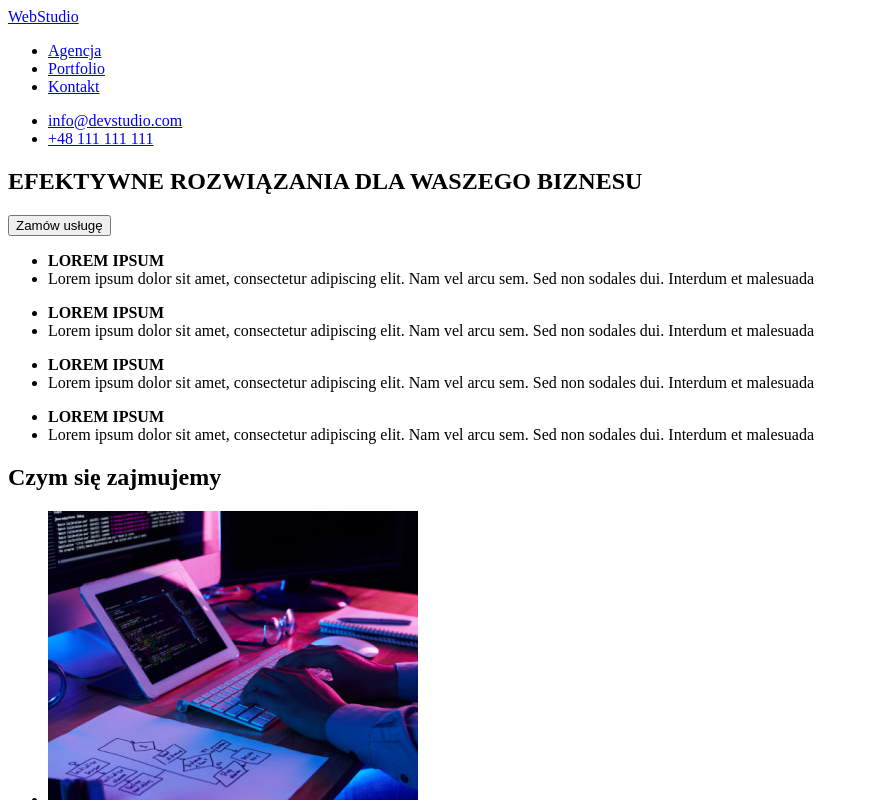
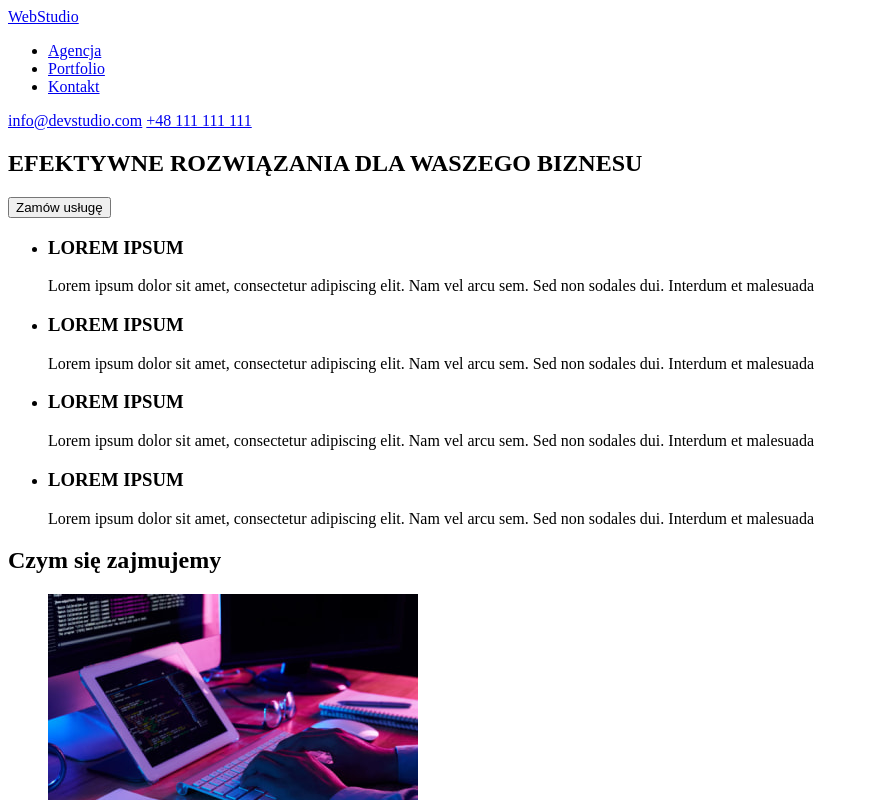
Before and after one commit to TobeGness/goit-markup-hw-01, a plain HTML site: page index.html in a window 1280 px wide. Shown: the top 800 px of the page, without its empty margins (0-869 px from the left). Drawn offline with Linux system fonts and the light colour scheme.

Commit message:
3 mentor comments first fix

```diff
--- a/index.html
+++ b/index.html
@@ -16,10 +16,10 @@
           <li><a href="#">Kontakt</a></li>
         </ul>
       </nav>
-      <ul>
-        <li><a href="mailto:info@devstudio.com">info@devstudio.com</a></li>
-        <li><a href="tel:+48111111111">+48 111 111 111</a></li>
-      </ul>
+      <div>
+        <a href="mailto:info@devstudio.com">info@devstudio.com</a>
+        <a href="tel:+48111111111">+48 111 111 111</a>
+      </div>
     </header>
 
     <main>
@@ -27,36 +27,30 @@
         <h1>EFEKTYWNE ROZWIĄZANIA DLA WASZEGO BIZNESU</h1>
         <button type="button">Zamów usługę</button>
       </section>
-      <div>
+      <section>
         <ul>
-          <li><b>LOREM IPSUM</b></li>
           <li>
+            <h3>LOREM IPSUM</h3>
+            Lorem ipsum dolor sit amet, consectetur adipiscing elit. Nam vel
+            arcu sem. Sed non sodales dui. Interdum et malesuada
+          </li>
+          <li>
+            <h3>LOREM IPSUM</h3>
+            Lorem ipsum dolor sit amet, consectetur adipiscing elit. Nam vel
+            arcu sem. Sed non sodales dui. Interdum et malesuada
+          </li>
+          <li>
+            <h3>LOREM IPSUM</h3>
+            Lorem ipsum dolor sit amet, consectetur adipiscing elit. Nam vel
+            arcu sem. Sed non sodales dui. Interdum et malesuada
+          </li>
+          <li>
+            <h3>LOREM IPSUM</h3>
             Lorem ipsum dolor sit amet, consectetur adipiscing elit. Nam vel
             arcu sem. Sed non sodales dui. Interdum et malesuada
           </li>
         </ul>
-        <ul>
-          <li><b>LOREM IPSUM</b></li>
-          <li>
-            Lorem ipsum dolor sit amet, consectetur adipiscing elit. Nam vel
-            arcu sem. Sed non sodales dui. Interdum et malesuada
-          </li>
-        </ul>
-        <ul>
-          <li><b>LOREM IPSUM</b></li>
-          <li>
-            Lorem ipsum dolor sit amet, consectetur adipiscing elit. Nam vel
-            arcu sem. Sed non sodales dui. Interdum et malesuada
-          </li>
-        </ul>
-        <ul>
-          <li><b>LOREM IPSUM</b></li>
-          <li>
-            Lorem ipsum dolor sit amet, consectetur adipiscing elit. Nam vel
-            arcu sem. Sed non sodales dui. Interdum et malesuada
-          </li>
-        </ul>
-      </div>
+      </section>
       <div>
         <h2>Czym się zajmujemy</h2>
         <ul>
@@ -90,8 +84,10 @@
               width="270"
               height="260"
             />
+            <div>
               <h3>John Doe</h3>
               <p>Product Designer</p>
+            </div>
           </li>
           <li>
             <img
@@ -100,8 +96,10 @@
               width="270"
               height="260"
             />
+            <div>
               <h3>John Doe</h3>
               <p>Product Designer</p>
+            </div>
           </li>
           <li>
             <img
@@ -110,8 +108,10 @@
               width="270"
               height="260"
             />
+            <div>
               <h3>John Doe</h3>
               <p>Product Designer</p>
+            </div>
           </li>
           <li>
             <img
@@ -120,8 +120,10 @@
               width="270"
               height="260"
             />
+            <div>
               <h3>John Doe</h3>
               <p>Product Designer</p>
+            </div>
           </li>
         </ul>
       </section>
@@ -129,16 +131,12 @@
 
     <footer>
       <address>
-        <ul>
-          <li><a href="index.html">WebStudio</a></li>
-          <li>
+        <a href="index.html">WebStudio</a>
         <a href="https://goo.gl/maps/fKHd9tgFYgY7uJZK6" target="_blank"
           >m. Warszawa, Aleje Jerozolimskie 21</a
         >
-          </li>
-          <li><a href="mailto:info@devstudio.com">info@devstudio.com</a></li>
-          <li><a href="tel:+48111111111">+48 111 111 111</a></li>
-        </ul>
+        <a href="mailto:info@devstudio.com">info@devstudio.com</a>
+        <a href="tel:+48111111111">+48 111 111 111</a>
       </address>
     </footer>
   </body>
```
Lines whose indentation alone changed are shown as unchanged.
